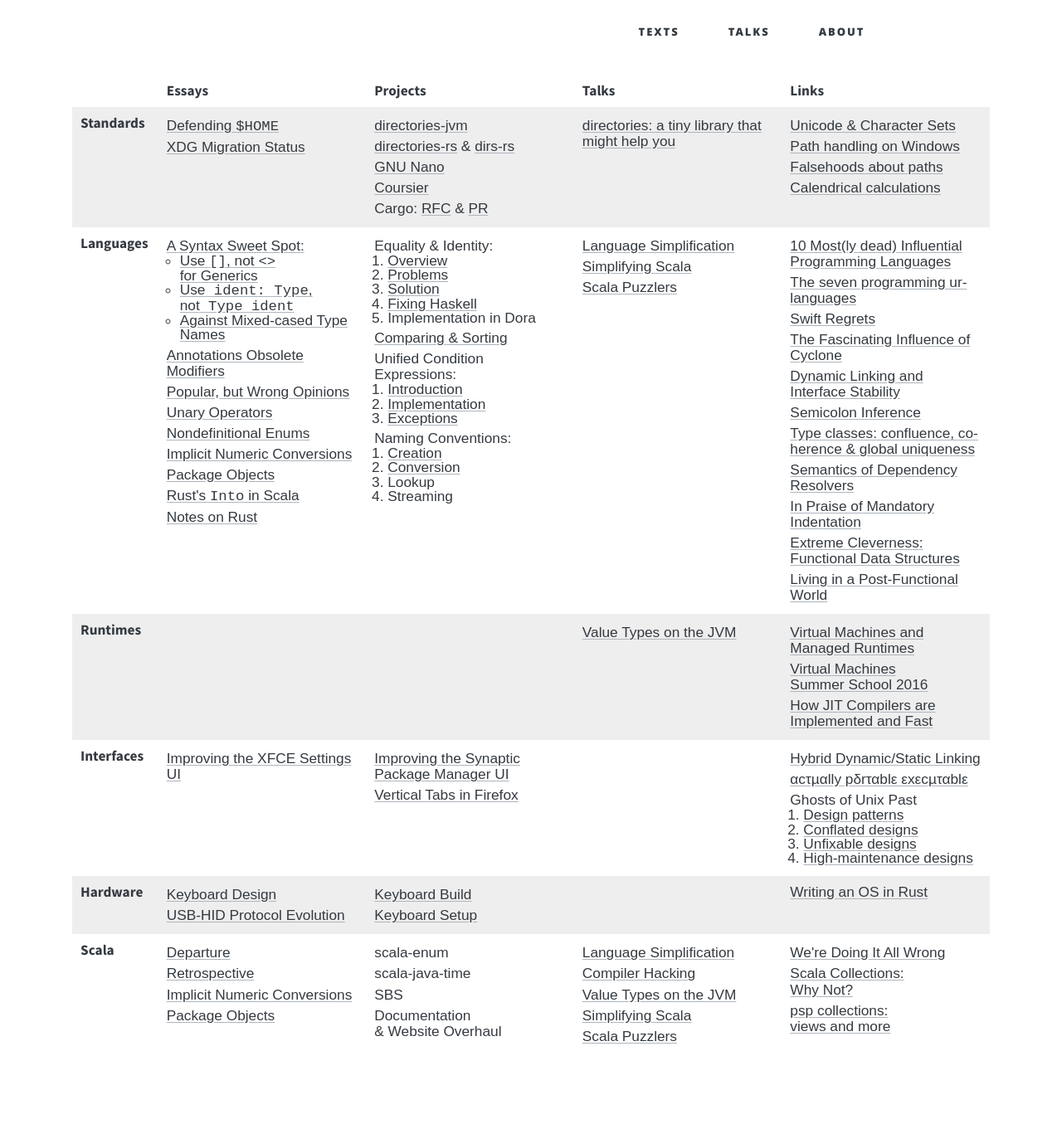
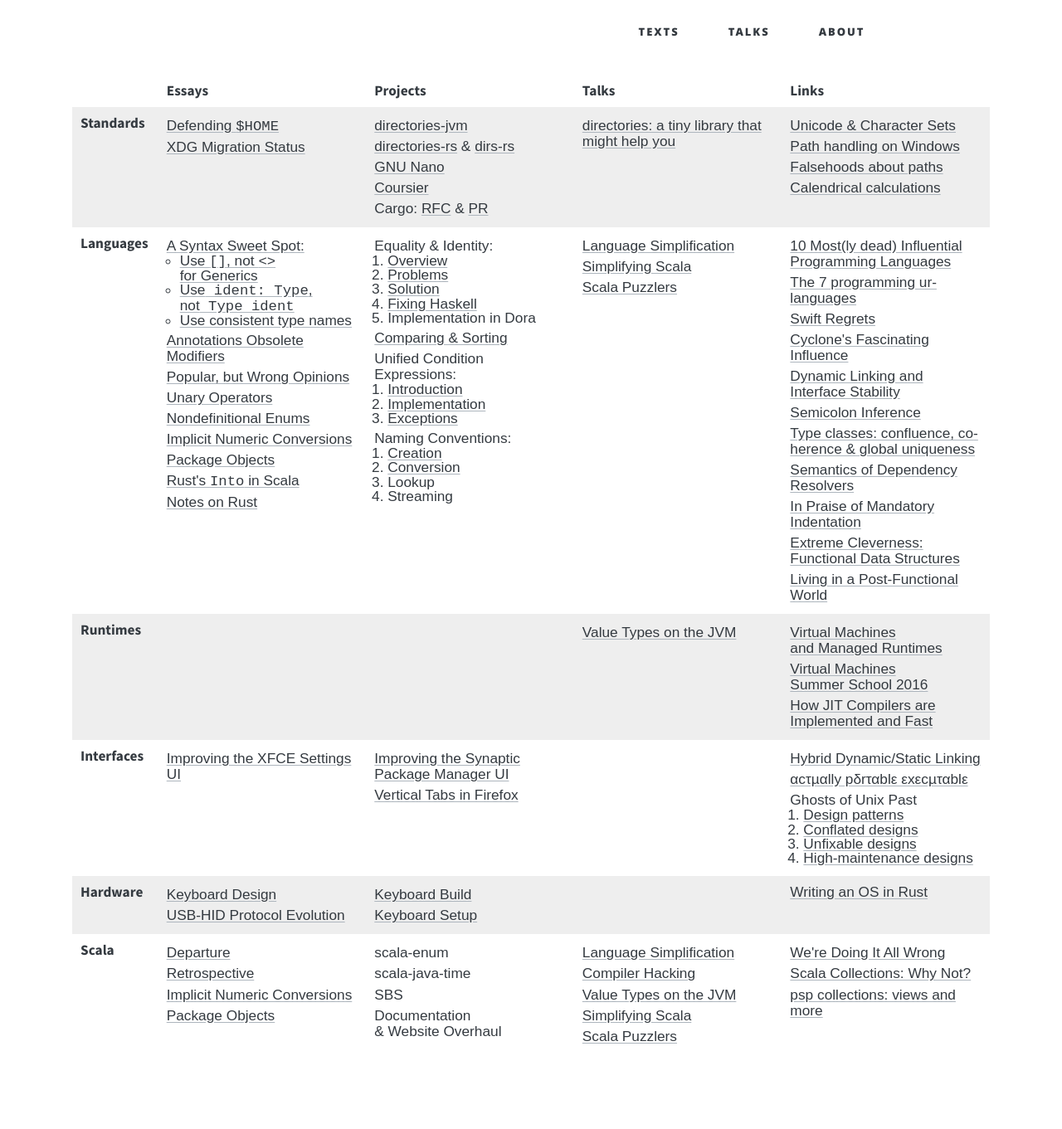
Before and after one commit to soc/soc.me, a Jekyll site: the page built from index.md, in a window 1280 px wide. Shown: the whole page at 83% size. Built offline with Jekyll 4.4.1, drawn with Linux system fonts in a browser that asks for light colours; some web fonts are replaced.

Commit message:
improve index linebreaks

```diff
--- a/index.md
+++ b/index.md
@@ -40,7 +40,7 @@
         <ul>
           <li><a href="languages/stop-using-for-generics">Use <kbd>[]</kbd>, not <kbd><></kbd><br/>for Generics</a></li>
           <li><a href="languages/type-annotations">Use<kbd> ident: Type</kbd>,<br/>not<kbd> Type ident</kbd></a></li>
-          <li><a href="languages/against-mixed-cased-type-names">Against Mixed-cased Type Names</a></li>
+          <li><a href="languages/against-mixed-cased-type-names">Use consistent type names</a></li>
         </ul>
       </div>
       <div><a href="languages/annotations-obsolete-modifiers">Annotations Obsolete Modifiers</a></div>
@@ -86,9 +86,9 @@
     </td>
     <td>
       <div><a href="https://hillelwayne.com/post/influential-dead-languages/">10 Most(ly dead) Influential Programming Languages</a></div>
-      <div><a href="https://madhadron.com/posts/seven_languages.html">The seven programming ur-languages</a></div>
+      <div><a href="https://madhadron.com/posts/seven_languages.html">The 7 programming ur-languages</a></div>
       <div><a href="https://belkadan.com/blog/tags/swift-regrets/">Swift Regrets</a></div>
-      <div><a href="http://pling.jondgoodwin.com/post/cyclone/">The Fascinating Influence of Cyclone</a></div>
+      <div><a href="http://pling.jondgoodwin.com/post/cyclone/">Cyclone's Fascinating Influence</a></div>
       <div><a href="https://gankra.github.io/blah/swift-abi/">Dynamic Linking and Interface Stability</a></div>
       <div><a href="http://pling.jondgoodwin.com/post/semicolon-inference/">Semicolon Inference</a></div>
       <div><a href="http://blog.ezyang.com/2014/07/type-classes-confluence-coherence-global-uniqueness/">Type classes: confluence, coherence & global uniqueness</a></div>
@@ -106,7 +106,7 @@
       <div><a href="talks/scaladays-2015">Value Types on the JVM</a></div>
     </td>
     <td>
-      <div><a href="http://www.wolczko.com/CS294/">Virtual Machines and Managed Runtimes</a></div>
+      <div><a href="http://www.wolczko.com/CS294/">Virtual Machines<br/>and Managed Runtimes</a></div>
       <div><a href="https://soft-dev.org/events/vmss16/">Virtual Machines<br/>Summer School 2016</a></div>
       <div><a href="https://carolchen.me/blog/technical/jits-impls/">How JIT Compilers are Implemented and Fast</a></div>
     </td>
@@ -117,7 +117,7 @@
       <div><a href="interfaces/improving-the-xfce-settings-ui">Improving the XFCE Settings UI</a></div>
     </td>
     <td>
-      <div><a href="interfaces/improving-the-synaptic-package-manager-ui">Improving the Synaptic Package Manager UI</a></div>
+      <div><a href="interfaces/improving-the-synaptic-package-manager-ui">Improving the Synaptic<br/>Package Manager UI</a></div>
       <div><a href="interfaces/vertical-tabs-in-firefox">Vertical Tabs in Firefox</a></div>
     </td>
     <td></td>
@@ -170,8 +170,8 @@
     </td>
     <td>
       <div><a href="https://www.youtube.com/watch?v=TS1lpKBMkgg">We're Doing It All Wrong</a></div>
-      <div><a href="https://www.youtube.com/watch?v=uiJycy6dFSQ">Scala Collections:<br/>Why Not?</a></div>
-      <div><a href="https://www.youtube.com/watch?v=4jh94gowim0">psp collections:<br/>views and more</a></div>
+      <div><a href="https://www.youtube.com/watch?v=uiJycy6dFSQ">Scala Collections: Why Not?</a></div>
+      <div><a href="https://www.youtube.com/watch?v=4jh94gowim0">psp collections: views and more</a></div>
     </td>
   </tr>
 </table>
```
